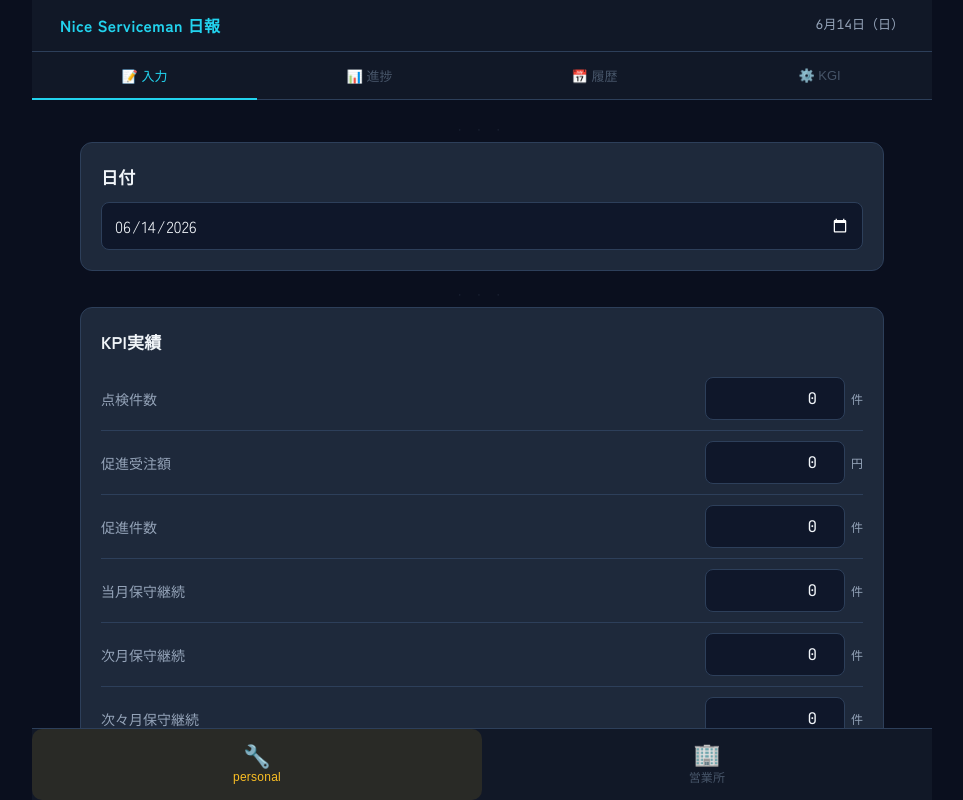
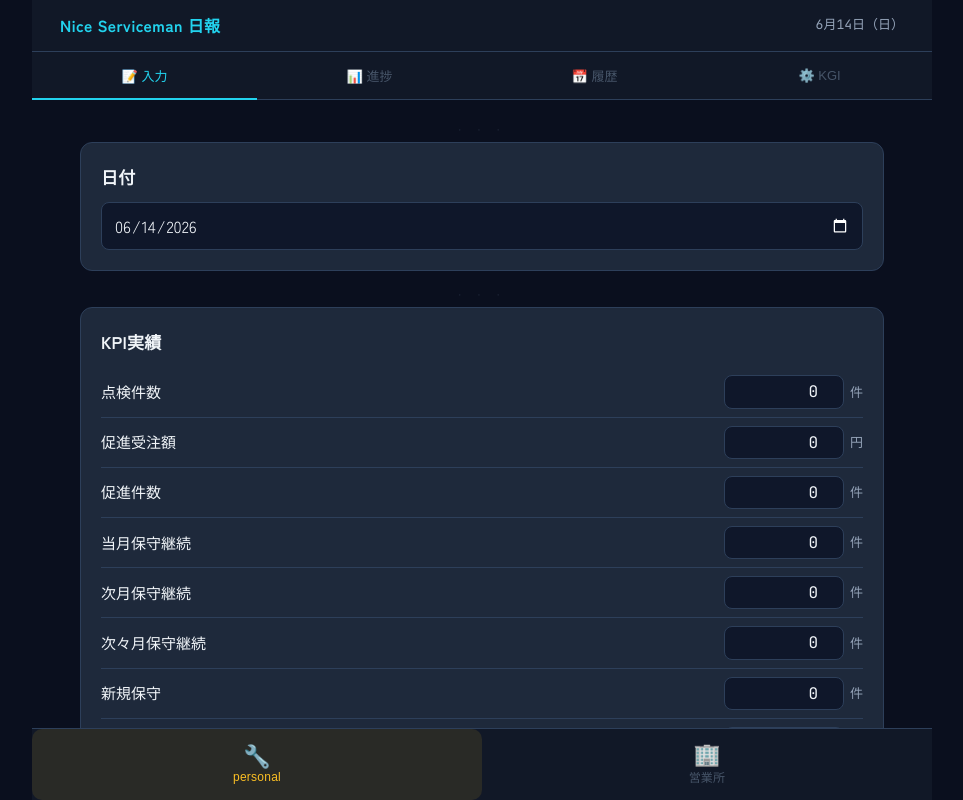
Before and after one commit to ooshiro-a/nippo, a plain HTML site: page index.html in a window 1280 px wide. Shown: the whole page, without its empty margins (158-1121 px from the left). Drawn offline with nearby package versions, Linux system fonts and the light colour scheme; no server answers.

Commit message:
fix: KPI入力欄を1行レイアウトに変更し文字サイズ・コントラストを改善
スマホでKPI実績/末見額の各項目が縦に間延びし、項目名や単位が
薄く読みにくかったため、ラベルと入力欄を1行にまとめてスクロール量を
削減し、文字サイズ・配色を調整して視認性を改善。

Co-Authored-By: Claude Sonnet 4.6 <noreply@anthropic.com>

```diff
--- a/css/style.css
+++ b/css/style.css
@@ -508,37 +508,41 @@ label {
 
 .kgi-field-row {
   display: flex;
-  flex-direction: column;
-  gap: 4px;
-  padding: 10px 0;
+  align-items: center;
+  justify-content: space-between;
+  gap: 10px;
+  padding: 8px 0;
   border-bottom: 1px solid var(--border);
 }
 
 .kgi-field-row:last-child { border-bottom: none; }
 
 .kgi-field-label {
-  font-size: 14px;
+  font-size: 15px;
   font-weight: 500;
-  color: var(--text-secondary);
+  color: var(--text-primary);
+  flex-shrink: 0;
 }
 
 .kgi-field-input-wrap {
   display: flex;
   align-items: center;
   gap: 6px;
-  align-self: flex-end;
+  flex-shrink: 0;
 }
 
 input.kgi-field-input {
-  width: 140px !important;
+  width: 120px !important;
   flex-shrink: 0;
   text-align: right;
   font-family: var(--font-mono);
   font-size: 16px;
+  padding: 6px 10px;
+  line-height: 1.2;
 }
 
 .kgi-field-unit {
-  font-size: 12px;
+  font-size: 13px;
   color: var(--text-secondary);
   white-space: nowrap;
 }
--- a/sw.js
+++ b/sw.js
@@ -4,7 +4,7 @@
  * キャッシュ戦略: Stale-While-Revalidate
  */
 
-const CACHE_NAME = 'nippo-v29';
+const CACHE_NAME = 'nippo-v30';
 
 const PRECACHE_URLS = [
   '/nippo/',
```
